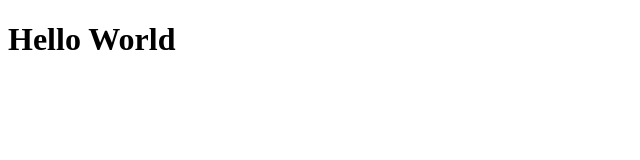
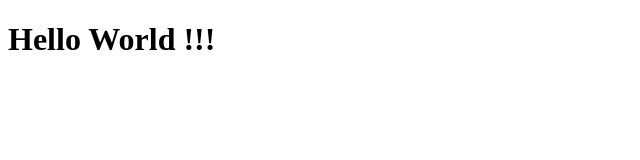
Before and after one commit to Randy-RM/cameo, a React (Create React App) app: page / in a window 1280 px wide. Shown: the top 160 px of the page, without its empty margins (0-640 px from the left). Built offline with nearby package versions, Linux system fonts and the light colour scheme.

Commit message:
feat : change app component

```diff
--- a/src/components/App.jsx
+++ b/src/components/App.jsx
@@ -2,7 +2,7 @@ let App = () => {
 
     return (
         <>
-            <h1>Hello World</h1>
+            <h1>Hello World !!!</h1>
         </>
     );
 };
```
